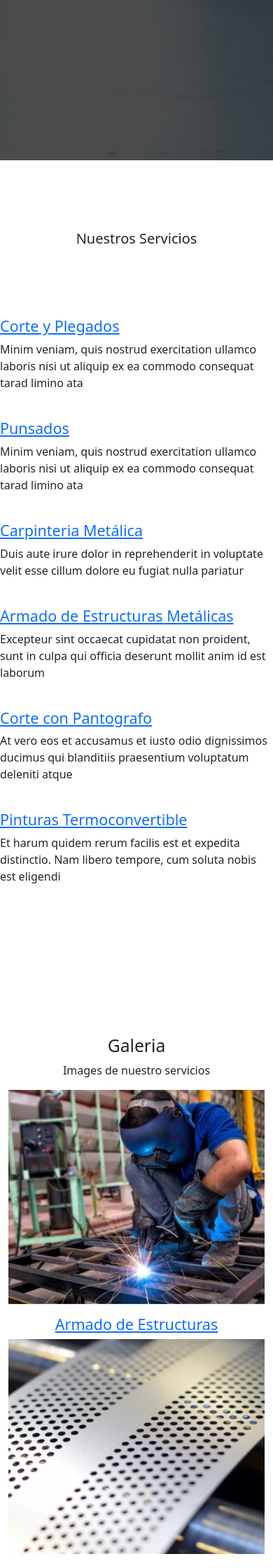
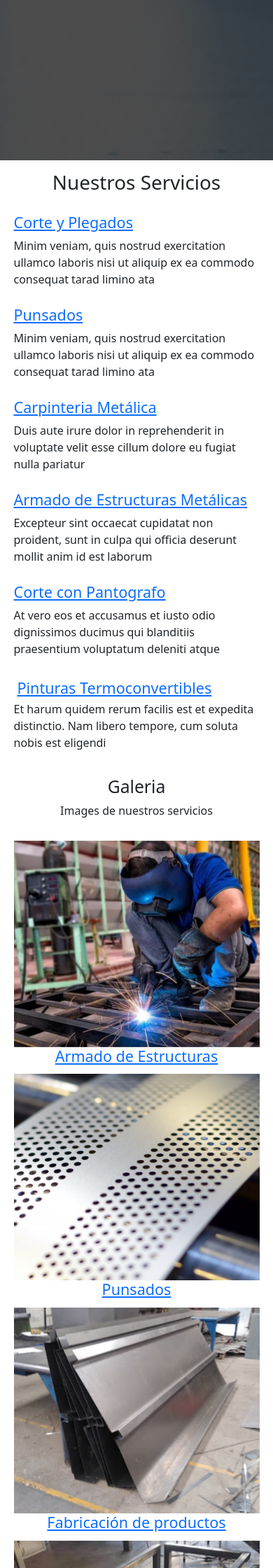
Before and after one commit to zEstebanz/MendoPleg, a PHP site: page / in a window 390 px wide. Shown: the part 582-2822 px from the top of the page at 70% size. Run offline with PHP 8.4, Linux system fonts and the light colour scheme.

Commit message:
flex & responsive index

```diff
--- a/index.html
+++ b/index.html
@@ -49,14 +49,15 @@
     </section>
     <!-- Fin Portada -->
 
+    <!-- Contenido Principal -->
+    <section>
+        <div class="contenedor">
+
             <!-- Servicios -->
-    <section class="servicios">
-        <div>
+            <div class="titulo-central">
                 <h1>Nuestros Servicios</h1>
-
-            <div class="row">
-
-                <div class="col-md-6">
+            </div>
+            <div class="caja">
                 <div class="icon-box">
                     <i class="bi bi-briefcase"></i>
                     <h4><a href="#">Corte y Plegados</a></h4>
@@ -65,69 +66,59 @@
                 </div>
             </div>
 
-                <div class="col-md-6 mt-4 mt-lg-0">
+            <div class="caja">
                 <div class="icon-box">
                     <i class="bi bi-card-checklist"></i>
-                        <h4><a href="#">Punsados</a></h4>
+                    <h4><a href="#" class="nombre">Punsados</a></h4>
                     <p>Minim veniam, quis nostrud exercitation ullamco laboris nisi ut aliquip ex ea commodo
                     consequat tarad limino ata</p>
                     </div>
                 </div>
-                <div class="col-md-6 mt-4">
+                <div class="caja">
                     <div class="icon-box">
                         <i class="bi bi-bar-chart"></i>
-                        <h4><a href="#">Carpinteria Metálica</a></h4>
+                        <h4><a href="#" class="nombre">Carpinteria Metálica</a></h4>
                         <p>Duis aute irure dolor in reprehenderit in voluptate velit esse cillum dolore eu fugiat nulla
                             pariatur</p>
                     </div>
                 </div>
-                <div class="col-md-6 mt-4">
+                <div class="caja">
                     <div class="icon-box">
                         <i class="bi bi-binoculars"></i>
-                        <h4><a href="#">Armado de Estructuras Metálicas</a></h4>
+                        <h4><a href="#" class="nombre">Armado de Estructuras Metálicas</a></h4>
                         <p>Excepteur sint occaecat cupidatat non proident, sunt in culpa qui officia deserunt mollit
                         anim id est laborum</p>
                     </div>
                 </div>
-                <div class="col-md-6 mt-4">
+                <div class="caja">
                     <div class="icon-box">
                         <i class="bi bi-brightness-high"></i>
-                        <h4><a href="#">Corte con Pantografo</a></h4>
+                        <h4><a href="#" class="nombre">Corte con Pantografo</a></h4>
                         <p>At vero eos et accusamus et iusto odio dignissimos ducimus qui blanditiis praesentium
                         voluptatum deleniti atque</p>
                     </div>
                 </div>
-                <div class="col-md-6 mt-4">
+                <div class="caja">
                     <div class="icon-box">
                         <i class="bi bi-calendar4-week"></i>
-                        <h4><a href="#">Pinturas Termoconvertible</a></h4>
+                        <h4 class="caja"><a href="#" class="nombre">Pinturas Termoconvertibles</a></h4>
                         <p>Et harum quidem rerum facilis est et expedita distinctio. Nam libero tempore, cum soluta
                         nobis est eligendi</p>
                     </div>
                 </div>
-            </div>
-        </div>
-    </section>
             <!-- Fin Servicios -->
 
-    <div class="div-section"></div>
-
             <!-- Galeria -->
-    <section class="galeria">
-        <div class="container">
-            <div class="text-center">
+            <div class="titulo-central">
                 <h2>Galeria</h2>
-                <p>Images de nuestro servicios</p>
+                <p>Images de nuestros servicios</p>
             </div>
-
-            <div class="row portfolio-container">
-
-                <div class="col-lg-4 col-md-6 portfolio-item filter-app wow fadeInUp">
-                    <div class="">
-                        <figure>
+            <div class="caja-2">
+                <div>
+                    <div class="centrar">
                         <img src="src/img/6.png" class="img-fluid" alt="" width="400px" height="400px">
                         <a href="" class="link-details" title="More Details"><i class="bx bx-link"></i></a>
-                        </figure>
+                    </div>
 
                     <div class="portfolio-info">
                         <h4 class="text-center"><a href="portfolio-details.html">Armado de Estructuras</a></h4>
@@ -135,12 +126,12 @@
                 </div>
             </div>
 
-                <div class="col-lg-4 col-md-6 portfolio-item filter-app wow fadeInUp">
-                    <div class="">
-                        <figure>
+            <div class="caja-2">
+                <div>
+                    <div class="centrar">
                         <img src="src/img/4.png" class="img-fluid" alt="" width="400px" height="400px">
                         <a href="" class="link-details" title="More Details"><i class="bx bx-link"></i></a>
-                        </figure>
+                    </div>
 
                     <div class="portfolio-info">
                         <h4 class="text-center"><a href="portfolio-details.html">Punsados</a></h4>
@@ -148,12 +139,12 @@
                 </div>
             </div>
 
-                <div class="col-lg-4 col-md-6 portfolio-item filter-app wow fadeInUp">
-                    <div class="">
-                        <figure>
+            <div class="caja-2">
+                <div>
+                    <div class="centrar">
                         <img src="src/img/1.png" class="img-fluid" alt="" width="400px" height="400px">
                         <a href="" class="link-details" title="More Details"><i class="bx bx-link"></i></a>
-                        </figure>
+                    </div>
 
                     <div class="portfolio-info">
                         <h4 class="text-center"><a href="portfolio-details.html">Fabricación de productos</a></h4>
@@ -161,12 +152,12 @@
                 </div>
             </div>
 
-                <div class="col-lg-4 col-md-6 portfolio-item filter-app wow fadeInUp">
-                    <div class="">
-                        <figure>
+            <div class="caja-2">
+                <div>
+                    <div class="centrar">
                         <img src="src/img/3.png" class="img-fluid" alt="" width="400px" height="400px">
                         <a href="" class="link-details" title="More Details"><i class="bx bx-link"></i></a>
-                        </figure>
+                    </div>
 
                     <div class="portfolio-info">
                         <h4 class="text-center"><a href="portfolio-details.html">Estructuras</a></h4>
@@ -174,12 +165,12 @@
                 </div>
             </div>
 
-                <div class="col-lg-4 col-md-6 portfolio-item filter-app wow fadeInUp">
-                    <div class="">
-                        <figure>
+            <div class="caja-2">
+                <div>
+                    <div class="centrar">
                         <img src="src/img/2.png" class="img-fluid" alt="" width="400px" height="400px">
                         <a href="" class="link-details" title="More Details"><i class="bx bx-link"></i></a>
-                        </figure>
+                    </div>
 
                     <div class="portfolio-info">
                         <h4 class="text-center"><a href="portfolio-details.html">Plegado</a></h4>
@@ -187,12 +178,12 @@
                 </div>
             </div>
 
-                <div class="col-lg-4 col-md-6 portfolio-item filter-app wow fadeInUp">
-                    <div class="">
-                        <figure>
+            <div class="caja-2">
+                <div>
+                    <div class="centrar">
                         <img src="src/img/1.png" class="img-fluid" alt="" width="400px" height="400px">
                         <a href="" class="link-details" title="More Details"><i class="bx bx-link"></i></a>
-                        </figure>
+                    </div>
 
                     <div class="portfolio-info">
                         <h4 class="text-center"><a href="portfolio-details.html">Metales</a></h4>
@@ -200,12 +191,12 @@
                 </div>
             </div>
 
-                <div class="col-lg-4 col-md-6 portfolio-item filter-app wow fadeInUp">
-                    <div class="">
-                        <figure>
+            <div class="caja-2">
+                <div>
+                    <div class="centrar">
                         <img src="src/img/8.png" class="img-fluid" alt="" width="400px" height="400px">
                         <a href="" class="link-details" title="More Details"><i class="bx bx-link"></i></a>
-                        </figure>
+                    </div>
 
                     <div class="portfolio-info">
                         <h4 class="text-center"><a href="portfolio-details.html">Corte con Pantografo</a></h4>
@@ -213,12 +204,12 @@
                 </div>
             </div>
 
-                <div class="col-lg-4 col-md-6 portfolio-item filter-app wow fadeInUp">
-                    <div class="">
-                        <figure>
+            <div class="caja-2">
+                <div>
+                    <div class="centrar">
                         <img src="src/img/9.png" class="img-fluid" alt="" width="400px" height="400px">
                         <a href="" class="link-details" title="More Details"><i class="bx bx-link"></i></a>
-                        </figure>
+                    </div>
 
                     <div class="portfolio-info">
                         <h4 class="text-center"><a href="portfolio-details.html">Pinturas Termoconvertible</a></h4>
@@ -226,21 +217,23 @@
                 </div>
             </div>
 
-                <div class="col-lg-4 col-md-6 portfolio-item filter-app wow fadeInUp">
-                    <div class="">
-                        <figure>
+            <div class="caja-2">
+                <div>
+                    <div class="centrar">
                         <img src="src/img/10.png" class="img-fluid" alt="" width="400px" height="400px">
                         <a href="" class="link-details" title="More Details"><i class="bx bx-link"></i></a>
-                        </figure>
+                    </div>
 
                     <div class="portfolio-info">
                         <h4 class="text-center"><a href="portfolio-details.html">Maquinarias</a></h4>
                     </div>
                 </div>
             </div>
+            <!--Fin Galeria -->
         </div>
     </section>
-    <!--Fin Galeria -->
+
+    <!-- Fin de contenido principal -->
 
     <!-- Footer -->
     <footer class="text-center text-lg-start bg-light text-muted">
--- a/src/scss/app.css
+++ b/src/scss/app.css
@@ -128,4 +128,31 @@ footer a {
 }
 footer a:hover {
   color: #3c8995;
+}
+
+.titulo-central {
+  text-align: center;
+  width: 90%;
+  max-height: 300px;
+  margin: 15px;
+  box-sizing: border-box;
+}
+
+.caja-2 {
+  width: 30%;
+  max-height: 533px;
+  margin-bottom: 5px;
+  box-sizing: border-box;
+}
+
+.centrar {
+  display: flex;
+  justify-content: center;
+}
+
+@media screen and (max-width: 780px) {
+  .caja-2 {
+    width: 90%;
+    max-height: 420px;
+  }
 }/*# sourceMappingURL=app.css.map */
--- a/src/scss/app.scss
+++ b/src/scss/app.scss
@@ -169,3 +169,30 @@ footer{
         color: #3c8995;
     }
 }
+
+// Responsive en index by flavio
+
+.titulo-central {
+    text-align: center;
+    width: 90%;
+    max-height: 300px;
+    margin: 15px;
+    box-sizing: border-box;
+}
+.caja-2{
+    width: 30%;
+    max-height: 533px;
+    margin-bottom: 5px;
+    box-sizing: border-box;
+}
+.centrar{
+    display: flex;
+    justify-content: center;
+}
+
+@media screen and (max-width:780px) {
+    .caja-2 {
+        width: 90%;
+        max-height: 420px;
+    }
+}
```
Also changed, not shown: 1 other file. Lines whose indentation alone changed are shown as unchanged.
